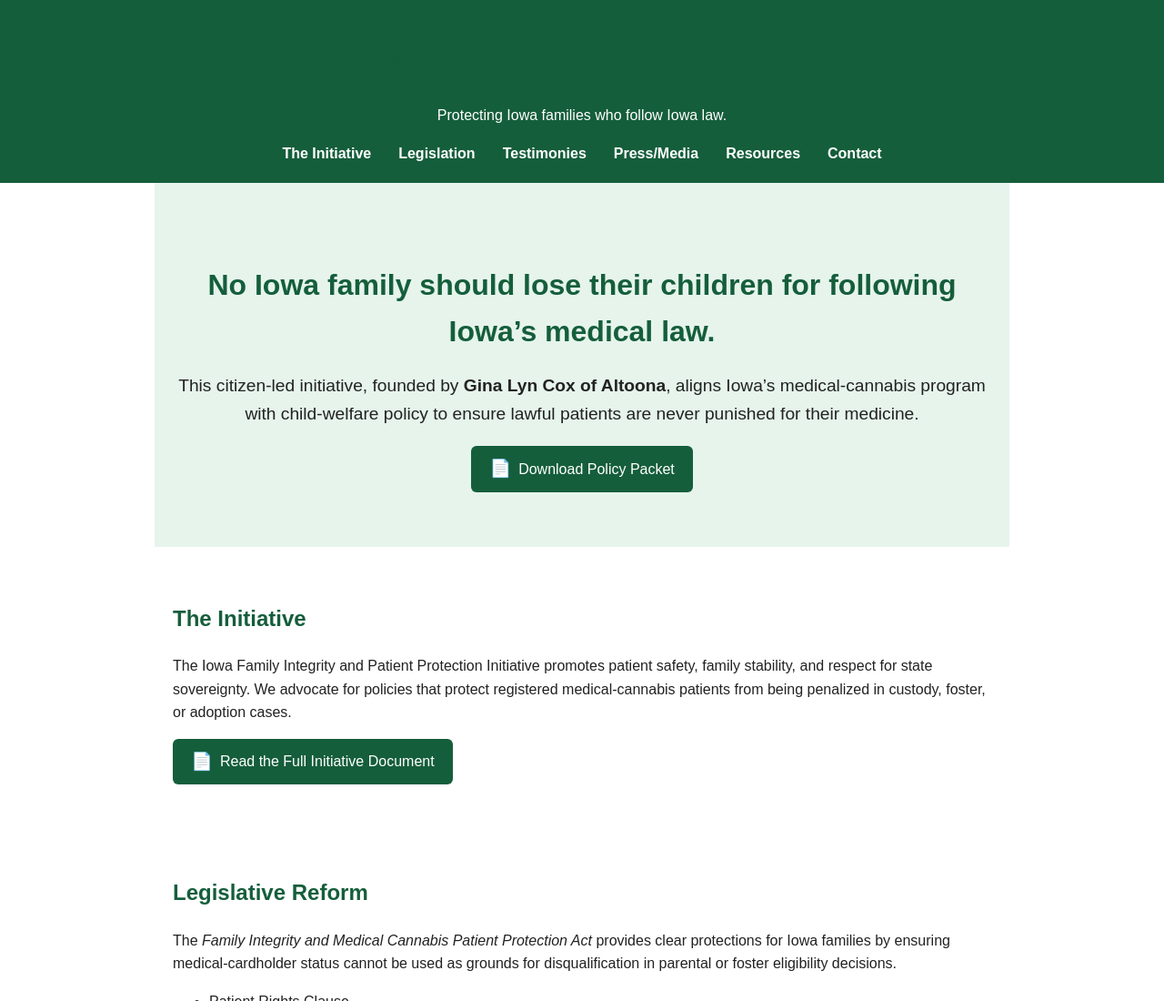
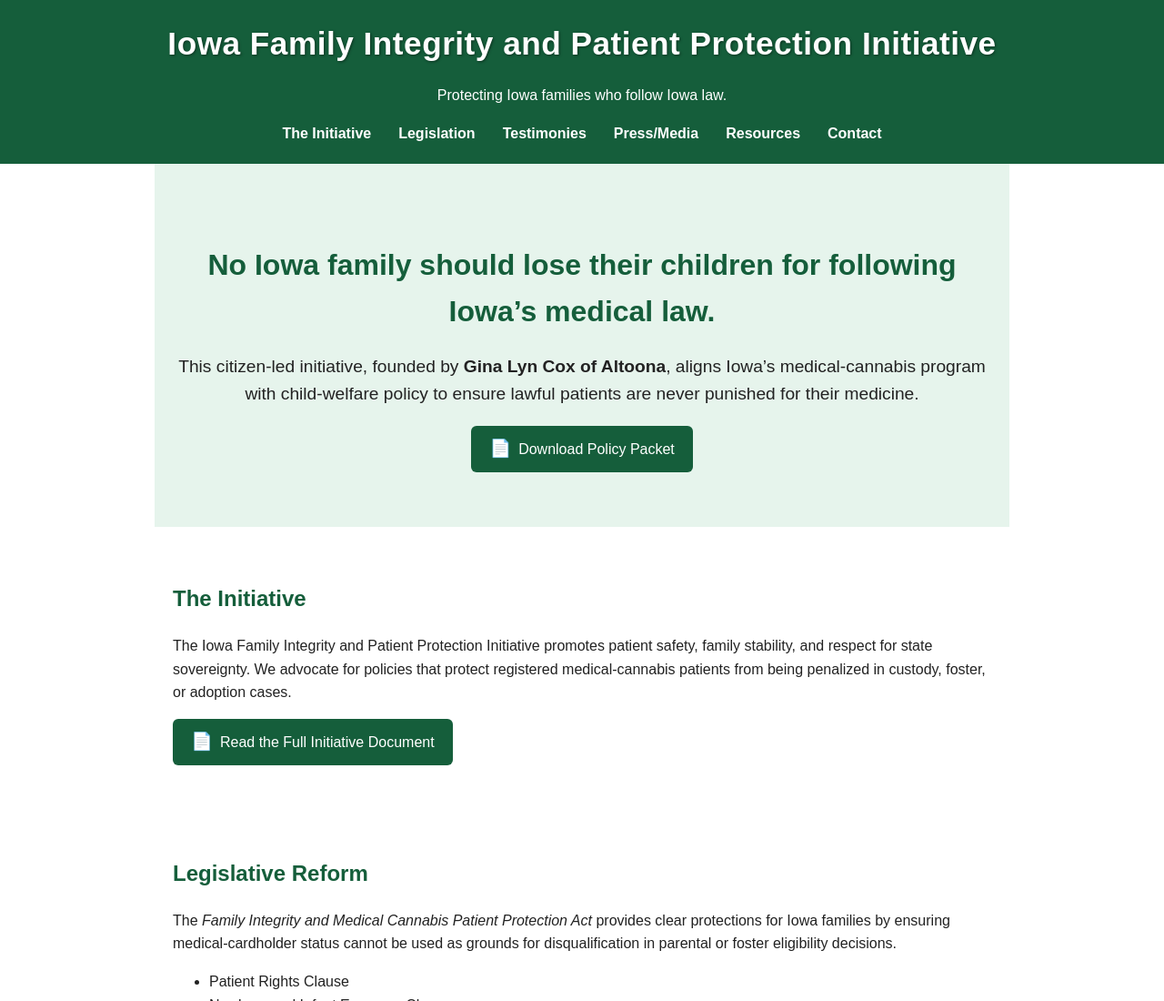
Before and after one commit to ginalyncox/iowa-family-integrity, a plain HTML site: page index.html in a window 1280 px wide. Shown: the top 1100 px of the page at 91% size. Drawn offline with Linux system fonts and the light colour scheme.

Commit message:
Enhance HTML structure and styling
Added favicon and apple-touch-icon links. Improved header and button styles for better readability.

```diff
--- a/index.html
+++ b/index.html
@@ -5,9 +5,24 @@
   <meta name="viewport" content="width=device-width, initial-scale=1.0" />
   <title>Iowa Family Integrity and Patient Protection Initiative</title>
   <meta name="description" content="Protecting Iowa families who follow Iowa's medical cannabis law. Policy, legislative draft, and press resources." />
+  <link rel="icon" type="image/png" href="favicon.png">
+  <link rel="apple-touch-icon" href="favicon.png">
   <style>
     body { font-family: Arial, sans-serif; margin: 0; padding: 0; line-height: 1.6; color: #222; }
-    header { background: #155e3b; color: #fff; padding: 20px 40px; text-align: center; }
+    header {
+      background: #155e3b;
+      color: #fff;
+      padding: 20px 40px;
+      text-align: center;
+    }
+    header h1 {
+      color: #fff;
+      font-weight: 800;
+      font-size: 2.2em;
+      letter-spacing: 0.5px;
+      text-shadow: 1px 1px 3px rgba(0,0,0,0.45);
+      margin: 0 0 6px 0;
+    }
     nav ul { display: flex; justify-content: center; list-style: none; padding: 0; margin: 0; flex-wrap: wrap; }
     nav ul li { margin: 0 15px; }
     nav ul li a { color: #fff; text-decoration: none; font-weight: bold; }
@@ -16,7 +31,12 @@
     .hero { text-align: center; background: #e6f4ec; padding: 60px 20px; }
     .hero h1 { font-size: 2em; margin-bottom: 10px; }
     .hero p { font-size: 1.2em; }
-    .btn { background: #155e3b; color: #fff; padding: 10px 20px; border: none; text-decoration: none; border-radius: 6px; display: inline-flex; align-items: center; gap: 8px; transition: background 0.3s ease; }
+    .btn {
+      background: #155e3b; color: #fff; padding: 10px 20px;
+      border: none; text-decoration: none; border-radius: 6px;
+      display: inline-flex; align-items: center; gap: 8px;
+      transition: background 0.3s ease;
+    }
     .btn:hover { background: #0e3f29; }
     .btn .icon { font-size: 1.2em; }
     footer { background: #333; color: #fff; text-align: center; padding: 20px; }
```
